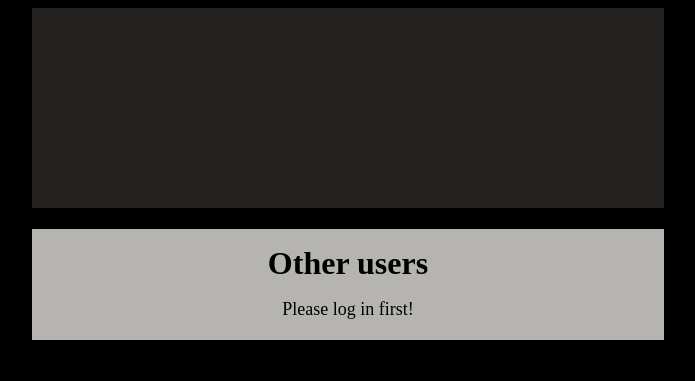
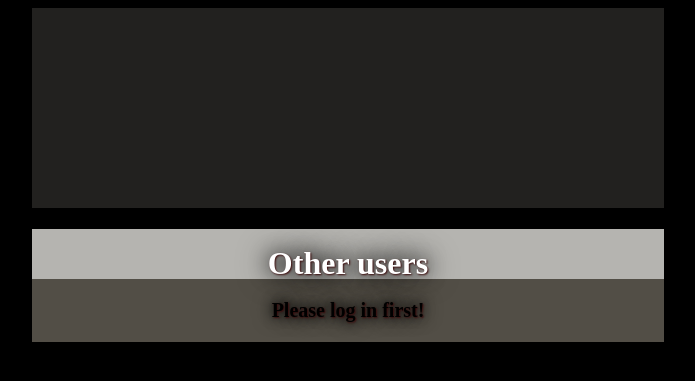
Before and after one commit to Rebepekka/rebepekka.github.io, a PHP site: page /otherusers.php in a window 1280 px wide. Shown: the top 381 px of the page, without its empty margins (292-987 px from the left). Run offline with PHP 8.4, Linux system fonts and the light colour scheme.

Commit message:
css muutoksia

```diff
--- a/css/otherusersstyle.css
+++ b/css/otherusersstyle.css
@@ -14,16 +14,20 @@ body {
 	height: 50px;
 	}
 .text h1 {
-	color: black;
+	color: white;
+	text-shadow: 1px 1px 2px rgb(60, 13, 13), 0 0 1em black, 0 0 0.6em black;
 	padding: 0.5em; /* täyttö elementin sisällä */
 	text-align: center;
+	font-weight: bolder;
 	}
 .users {
-	background-color: hsla(50, 3%, 70%, 65);
+	background-color: rgb(110, 104, 94, 0.75); /* neljäs arvo läpinäkyvyys */
 	margin-left: 25%;
 	margin-right: 25%;
 	height: 100%;
 	padding: 20px;
-	font-size: large;
 	text-align: center;
+    font-size: 20px;
+    font-weight: bolder;
+	text-shadow: 1px 1px 2px rgb(60, 13, 13), 0 0 1em black, 0 0 0.6em black;
 	}
```
